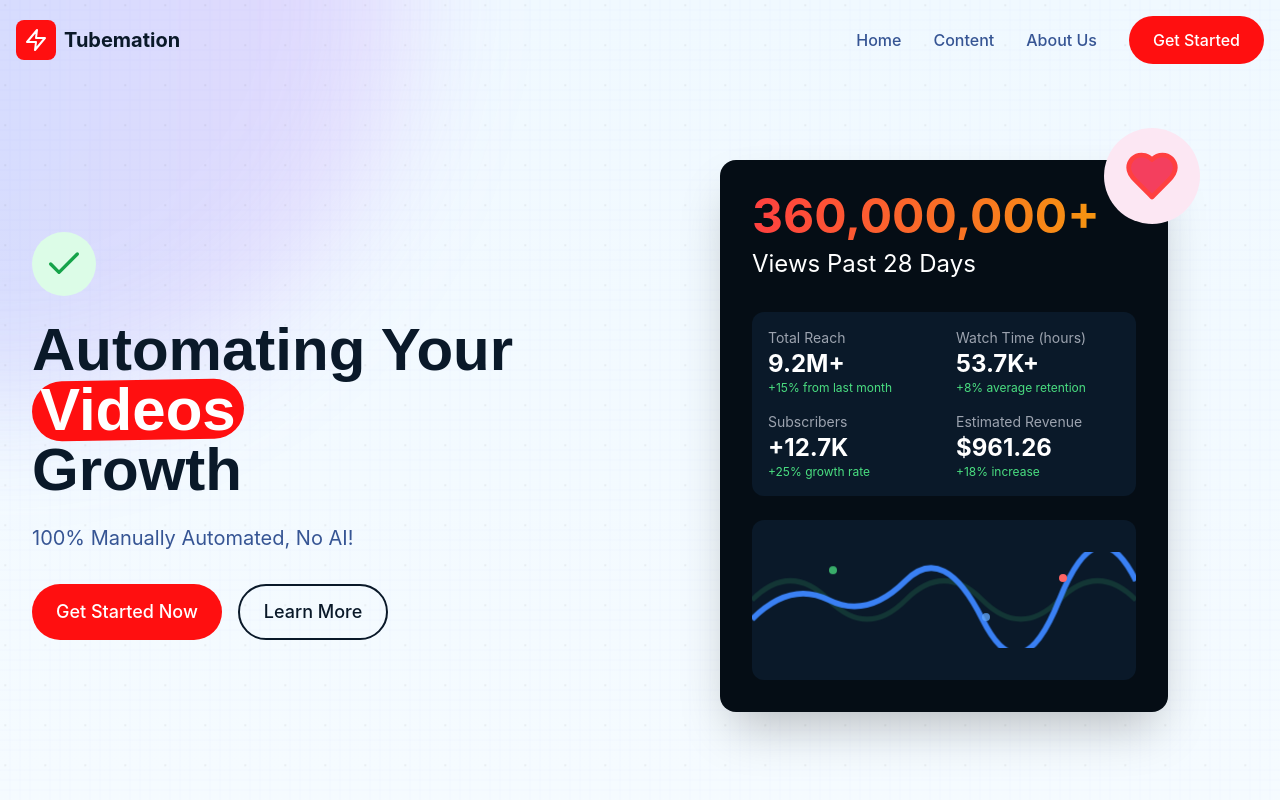
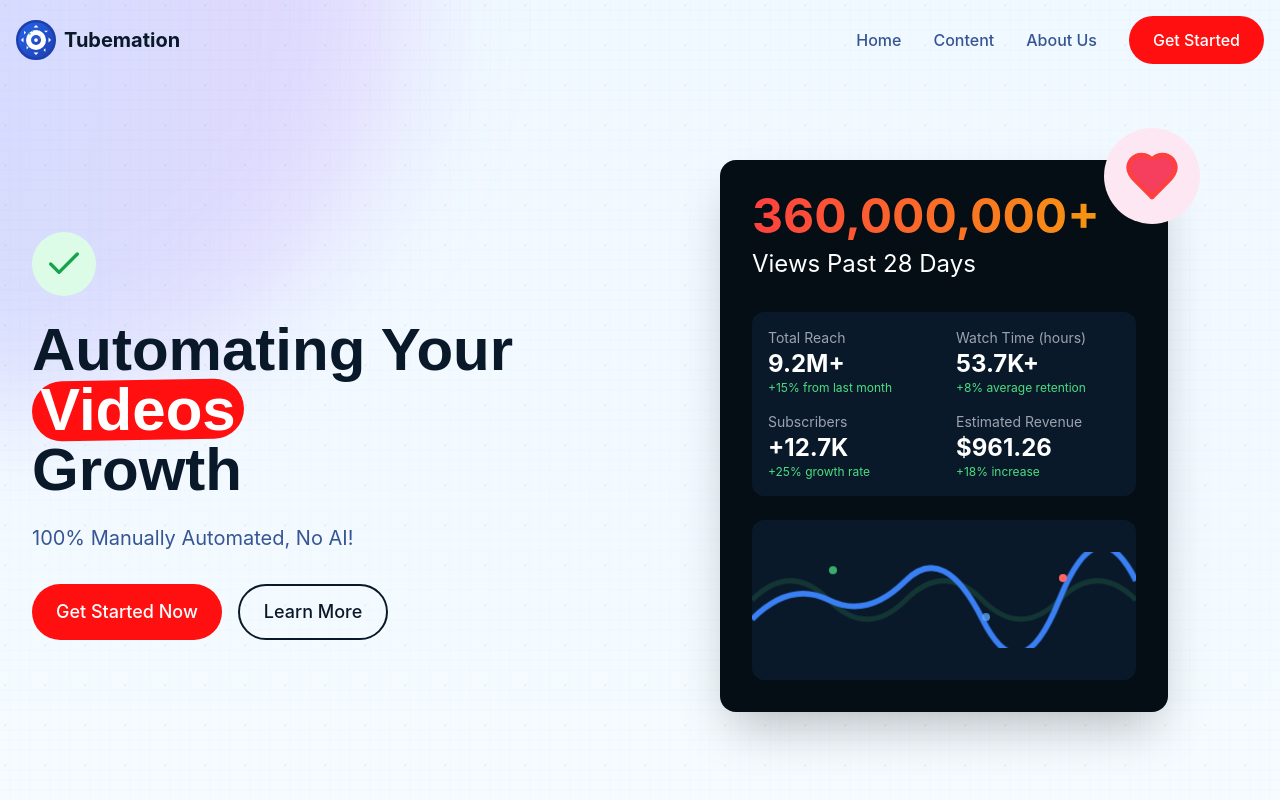
Before and after one commit to ManicHD/Tubemation-Site, a React (Vite) app: page / in a window 1280 px wide. Shown: the top 800 px of the page. Built offline with nearby package versions, Linux system fonts and the light colour scheme.

Commit message:
Add custom automation logo to header and update favicon

```diff
--- a/index.html
+++ b/index.html
@@ -2,7 +2,7 @@
 <html lang="en">
 <head>
   <meta charset="UTF-8" />
-  <link rel="icon" type="image/svg+xml" href="/vite.svg" />
+  <link rel="icon" type="image/svg+xml" href="/automation-icon.svg" />
   <meta name="viewport" content="width=device-width, initial-scale=1.0" />
   <title>Tubemation - Content Growth Specialists</title>
 </head>
--- a/src/components/Navbar.tsx
+++ b/src/components/Navbar.tsx
@@ -29,8 +29,8 @@ const Navbar = () => {
     >
       <div className="container mx-auto px-4 flex items-center justify-between">
         <Link to="/" className="flex items-center gap-2">
-          <div className="w-10 h-10 bg-red-600 rounded-lg flex items-center justify-center">
-            <Zap size={24} className="text-white" />
+          <div className="w-10 h-10 flex items-center justify-center">
+            <img src="/automation-icon.svg" alt="Tubemation Logo" className="w-10 h-10" />
           </div>
           <span className={`font-bold text-xl transition-colors ${isScrolled ? 'text-navy-900' : isGetStartedPage ? 'text-white drop-shadow-lg' : 'text-navy-800'}`}>Tubemation</span>
         </Link>
```
Also changed, not shown: automation-icon.svg (added).
